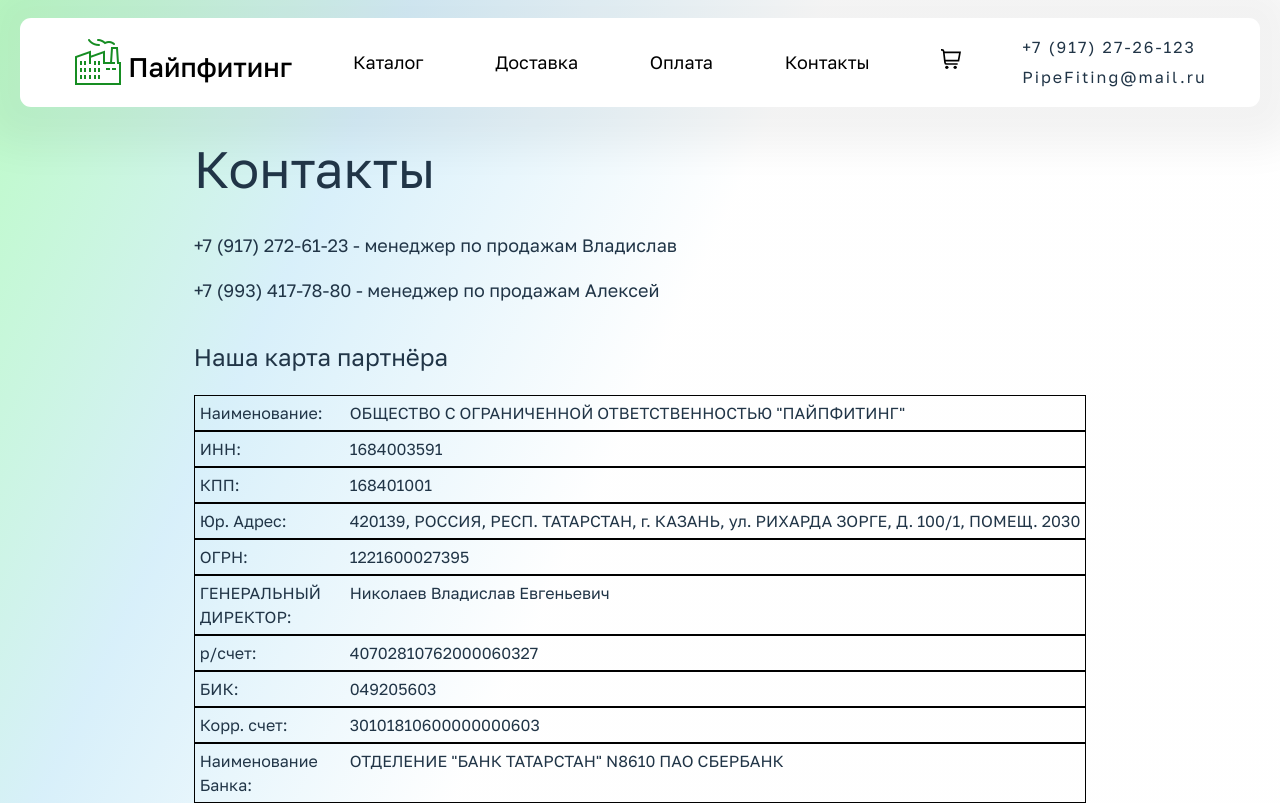
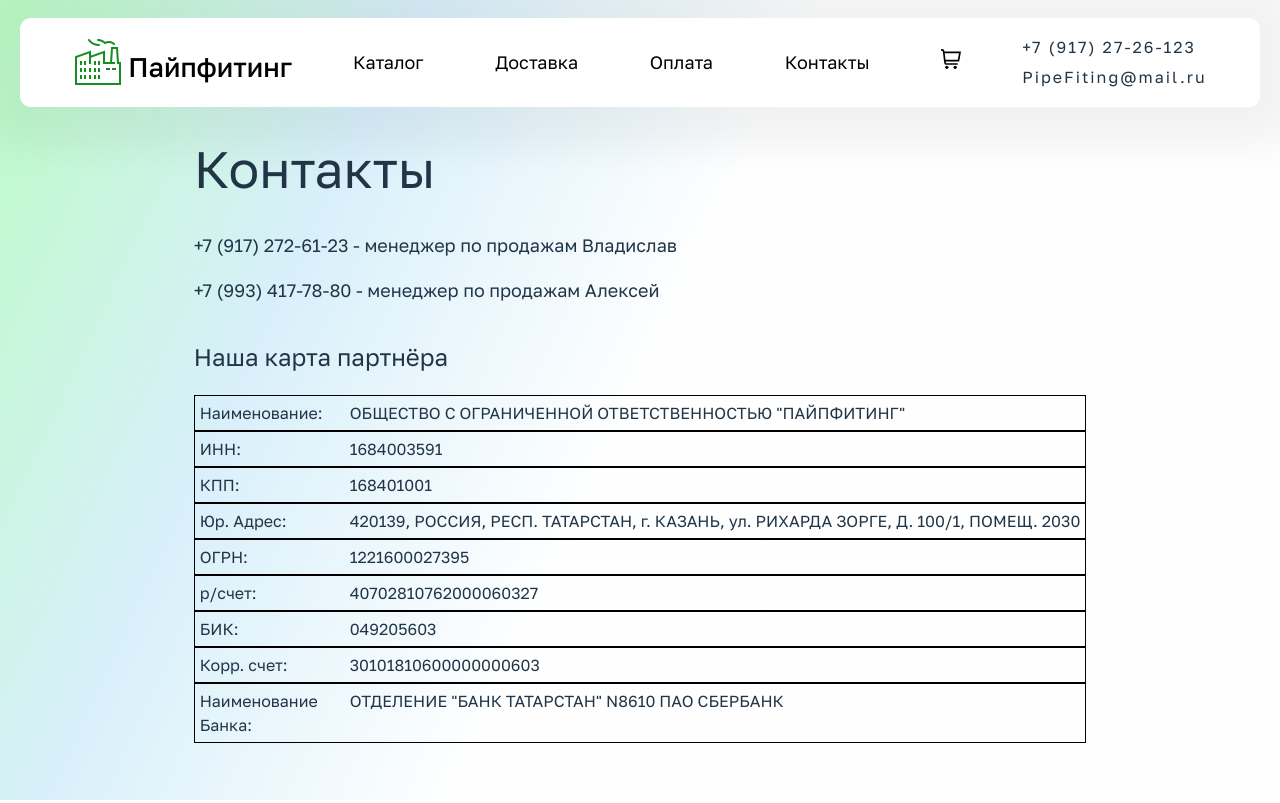
Before and after one commit to karysf/karysf.github.io, a React (Vite) app: page /contacts in a window 1280 px wide. Built offline with nearby package versions, Linux system fonts and the light colour scheme.

Commit message:
Update Contacts.tsx

```diff
--- a/src/pages/Contacts/Contacts.tsx
+++ b/src/pages/Contacts/Contacts.tsx
@@ -55,10 +55,6 @@
           <p>1221600027395</p>
         </div>
         <div>
-          <p>ГЕНЕРАЛЬНЫЙ ДИРЕКТОР:</p>
-          <p>Николаев Владислав Евгеньевич</p>
-        </div>
-        <div>
           <p>р/счет:</p>
           <p>40702810762000060327</p>
         </div>
```
